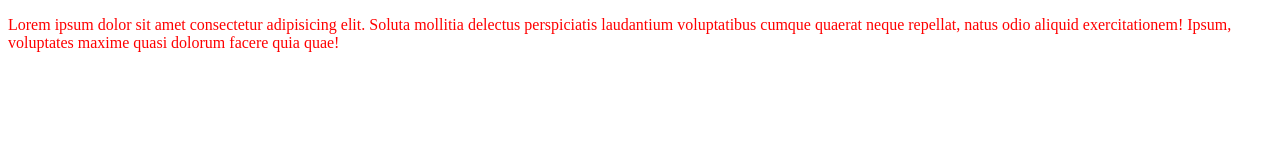
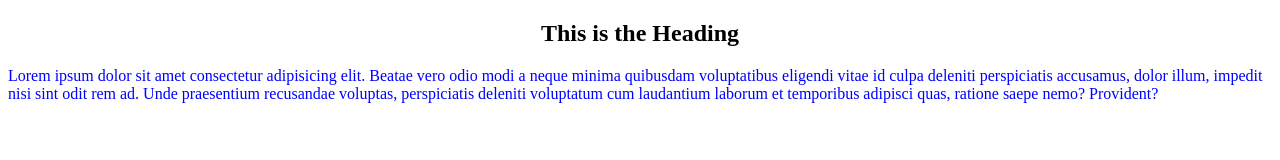
Before and after one commit to tonmoybosunia24/Module-03, a plain HTML site: page index.html in a window 1280 px wide. Drawn offline with Linux system fonts and the light colour scheme.

Commit message:
added a div and some style

```diff
--- a/index.html
+++ b/index.html
@@ -7,6 +7,9 @@
     <link rel="stylesheet" href="style.css">
 </head>
 <body>
-    <p>Lorem ipsum dolor sit amet consectetur adipisicing elit. Soluta mollitia delectus perspiciatis laudantium voluptatibus cumque quaerat neque repellat, natus odio aliquid exercitationem! Ipsum, voluptates maxime quasi dolorum facere quia quae!</p>
+    <div>
+        <h2>This is the Heading</h2>
+        <p>Lorem ipsum dolor sit amet consectetur adipisicing elit. Beatae vero odio modi a neque minima quibusdam voluptatibus eligendi vitae id culpa deleniti perspiciatis accusamus, dolor illum, impedit nisi sint odit rem ad. Unde praesentium recusandae voluptas, perspiciatis deleniti voluptatum cum laudantium laborum et temporibus adipisci quas, ratione saepe nemo? Provident?</p>
+    </div>
 </body>
 </html>
--- a/style.css
+++ b/style.css
@@ -1,3 +1,6 @@
-p{
-    color: red;
+div h2{
+    text-align: center;
 }
+div p{
+    color: blue;
+}
```
